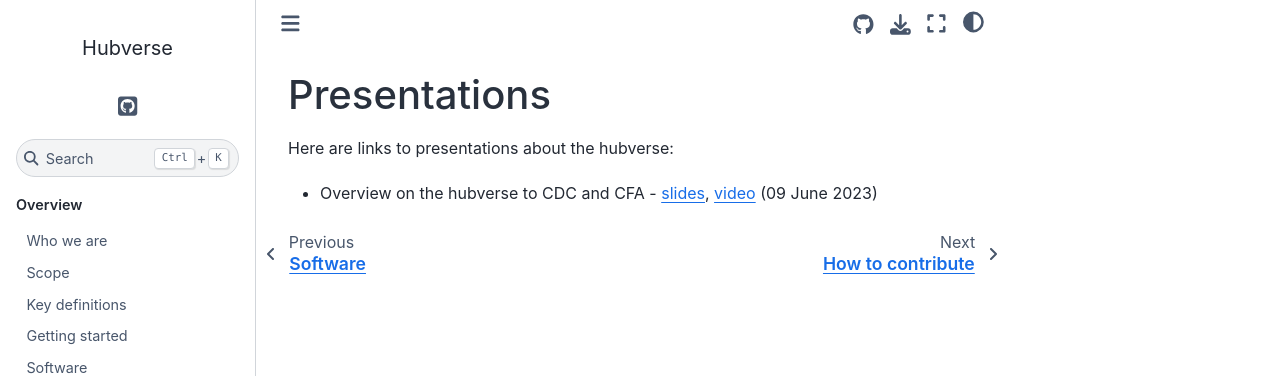
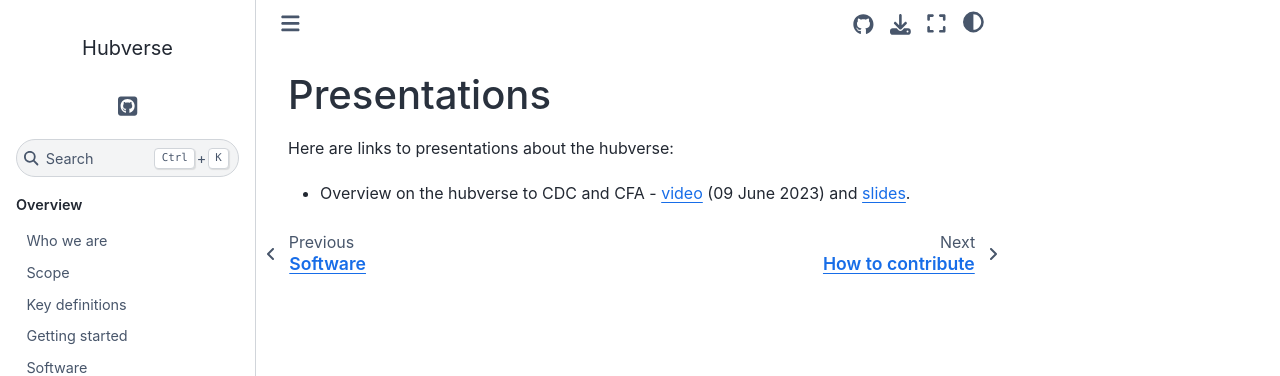
Before and after one commit to hubverse-org/hubDocs, a Sphinx documentation site: the page built from docs/source/overview/presentations.md, in a window 1280 px wide. Shown: the top 376 px of the page. Built offline with Sphinx 7.4.7 and the Sphinx Book theme 1.1.4, drawn with Linux system fonts in a browser that asks for light colours.

Commit message:
Tiny change

```diff
--- a/docs/source/overview/presentations.md
+++ b/docs/source/overview/presentations.md
@@ -2,4 +2,4 @@
 
 Here are links to presentations about the hubverse:
 
-- Overview on the hubverse to CDC and CFA - [slides](https://docs.google.com/presentation/d/e/2PACX-1vRhXa7DgUDATi3Ovzc8rmUADD9aWeaZKkDV-2wXmja4KT0PJV7elsWiNRHCj9ypRaFEGoFNumOP2mhS/pub?start=false&loop=false&delayms=3000), [video](https://www.youtube.com/watch?v=aLVF90zwM-E) (09 June 2023)
+- Overview on the hubverse to CDC and CFA - [video](https://www.youtube.com/watch?v=aLVF90zwM-E) (09 June 2023) and [slides](https://docs.google.com/presentation/d/e/2PACX-1vRhXa7DgUDATi3Ovzc8rmUADD9aWeaZKkDV-2wXmja4KT0PJV7elsWiNRHCj9ypRaFEGoFNumOP2mhS/pub?start=false&loop=false&delayms=3000).
```
